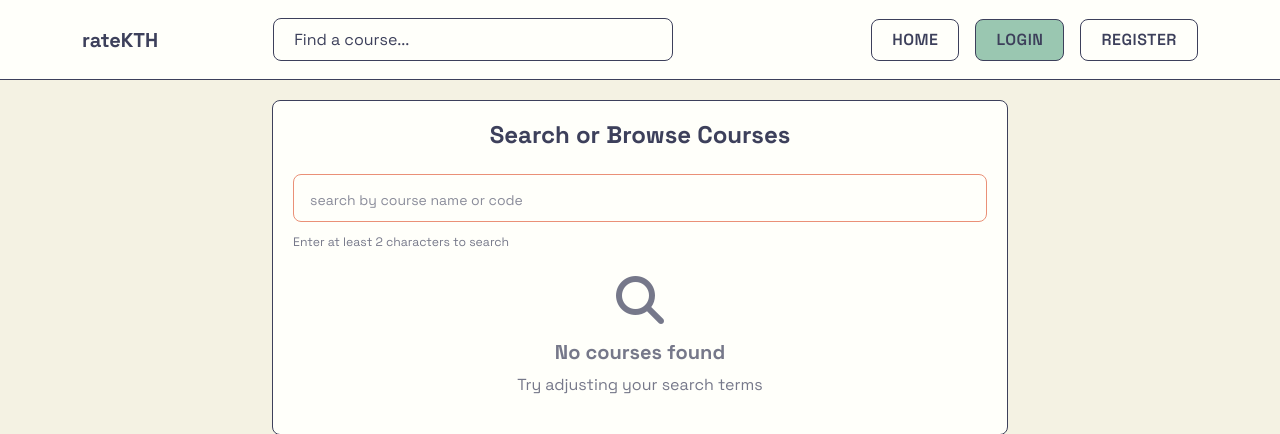
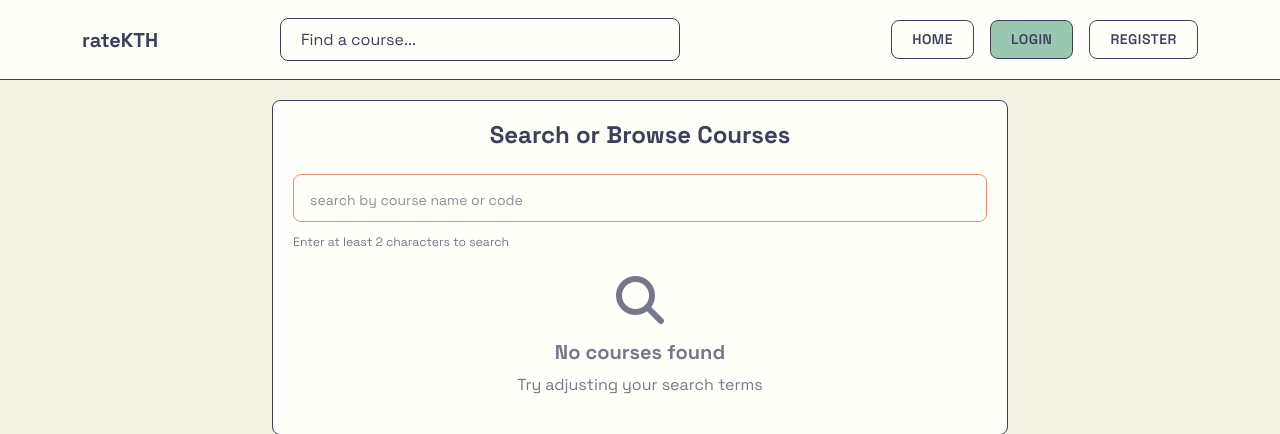
Before and after one commit to hi-aryan/social-network, a Flask app: page /courses/search in a window 1280 px wide. Shown: the top 434 px of the page. Run offline with Flask 3, Linux system fonts and the light colour scheme; data that the repository does not hold is empty.

Commit message:
navbar btns styling

```diff
--- a/flasknetwork/static/css/main.css
+++ b/flasknetwork/static/css/main.css
@@ -396,11 +396,12 @@ body .btn.disabled {
 .nav-action-btn {
     white-space: nowrap;
     min-width: fit-content;
+    font-size: 0.875rem;
 }
 
 /* Responsive icon sizing for navbar buttons */
 .nav-action-btn i {
-    font-size: 1rem;
+    font-size: 0.875rem;
     flex-shrink: 0;
 }
 
@@ -410,13 +411,13 @@ body .btn.disabled {
         width: auto;
         margin-bottom: 0;
         margin-left: 0.75rem;
-        padding: 6px 14px;
-        font-size: 0.8rem;
+        padding: 5px 12px;
+        font-size: 0.7rem;
         gap: 0.35rem;
     }
 
     .nav-action-btn i {
-        font-size: 0.75rem;
+        font-size: 0.7rem;
     }
 
     /* Match search bar to button sizes */
@@ -436,13 +437,13 @@ body .btn.disabled {
         width: auto;
         margin-bottom: 0;
         margin-left: 1rem;
-        padding: 7px 16px;
-        font-size: 0.875rem;
+        padding: 6px 14px;
+        font-size: 0.8rem;
         gap: 0.4rem;
     }
 
     .nav-action-btn i {
-        font-size: 0.875rem;
+        font-size: 0.8rem;
     }
 
     /* Match search bar to button sizes */
@@ -462,10 +463,11 @@ body .btn.disabled {
         width: auto;
         margin-bottom: 0;
         margin-left: 1rem;
+        font-size: 0.875rem;
     }
 
     .nav-action-btn i {
-        font-size: 1rem;
+        font-size: 0.875rem;
     }
 
     /* Match search bar to button sizes */
--- a/flasknetwork/templates/layout.html
+++ b/flasknetwork/templates/layout.html
@@ -48,21 +48,21 @@
                     <!-- Navbar Right Side -->
                     <div class="navbar-nav ms-auto">
                         {% if request.endpoint not in ['main.home', 'users.user_posts'] %}
-                            <a class="btn btn-secondary nav-action-btn" href="{{ url_for('main.home') }}">Home</a>
+                            <a class="btn btn-sm btn-secondary nav-action-btn" href="{{ url_for('main.home') }}">Home</a>
                         {% endif %}
                         <!-- Mobile Search Link -->
-                        <a class="btn btn-secondary mb-2 d-md-none w-100" href="{{ url_for('courses.search') }}">Search</a>
+                        <a class="btn btn-sm btn-secondary mb-2 d-md-none w-100" href="{{ url_for('courses.search') }}">Search</a>
 
                         {% if current_user.is_authenticated %}
                             {% if request.endpoint not in ['posts.new_post', 'posts.update_post'] %}
-                                <a class="btn btn-primary nav-action-btn" href="{{ url_for('posts.new_post') }}">
+                                <a class="btn btn-sm btn-primary nav-action-btn" href="{{ url_for('posts.new_post') }}">
                                     <i class="fas fa-edit"></i> New Review
                                 </a>
                             {% endif %}
-                            <a class="btn btn-secondary nav-action-btn" href="{{ url_for('users.account') }}">Account</a>
+                            <a class="btn btn-sm btn-secondary nav-action-btn" href="{{ url_for('users.account') }}">Account</a>
                         {% else %}
-                            <a class="btn btn-primary nav-action-btn" href="{{ url_for('users.login') }}">Login</a>
-                            <a class="btn btn-secondary nav-action-btn" href="{{ url_for('users.register') }}">Register</a>
+                            <a class="btn btn-sm btn-primary nav-action-btn" href="{{ url_for('users.login') }}">Login</a>
+                            <a class="btn btn-sm btn-secondary nav-action-btn" href="{{ url_for('users.register') }}">Register</a>
                         {% endif %}
                     </div>
                 </div>
```
